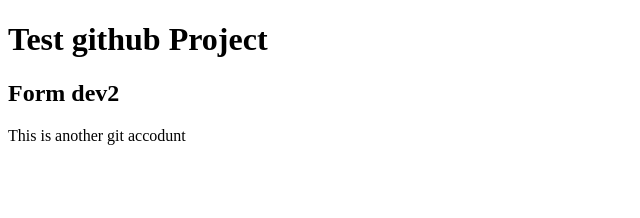
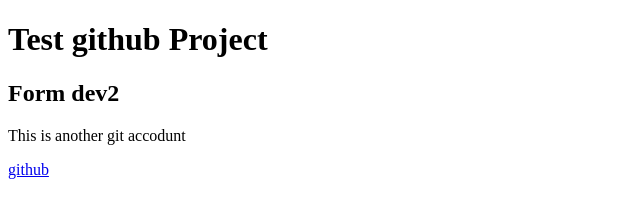
Before and after one commit to jir123/test-github, a plain HTML site: page index.html in a window 1280 px wide. Shown: the full height of the page, 0-640 px from the left. Drawn offline with Linux system fonts and the light colour scheme.

Commit message:
from dev2 branch

```diff
--- a/index.html
+++ b/index.html
@@ -10,5 +10,6 @@
     <h1>Test github Project</h1>
     <h2>Form dev2</h2>
     <p>This is another git accodunt</p>
+    <a href="#">github</a>
 </body>
 </html>
```
